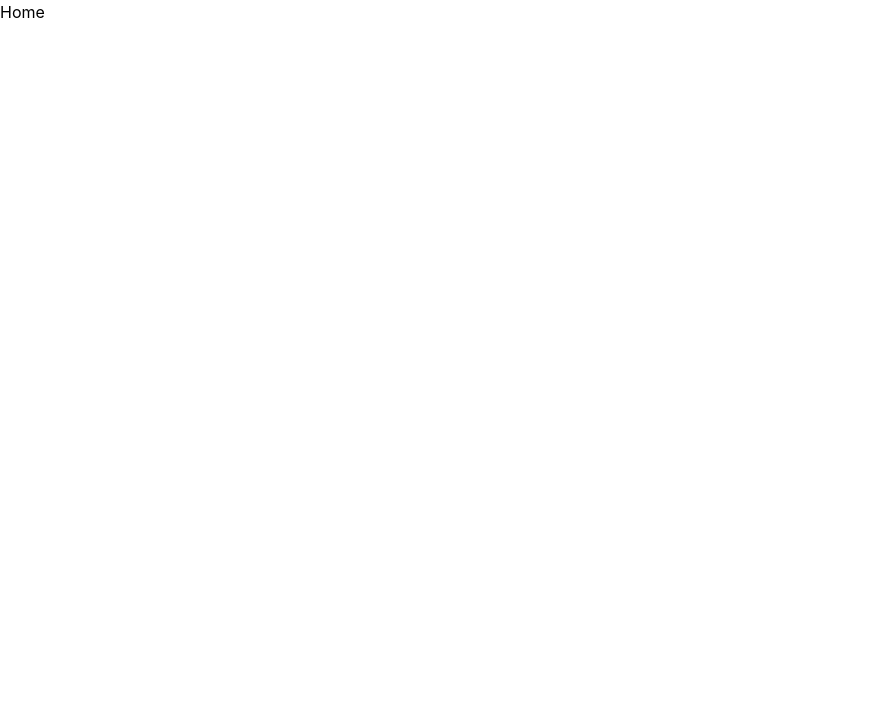
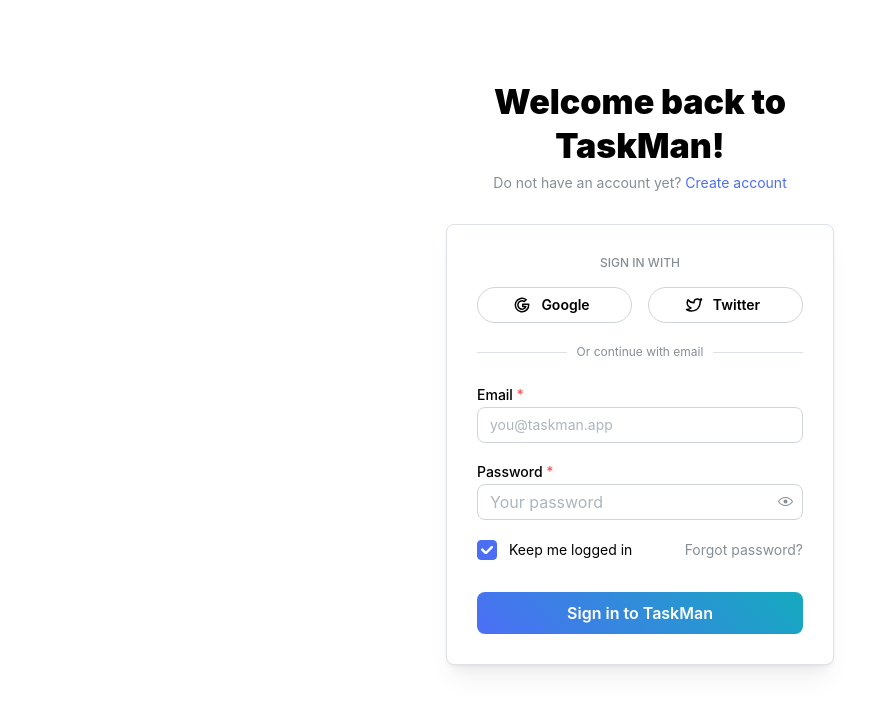
Before and after one commit to siletnbliss/task-manager-monorepo, a Next.js app in the folder web/: page / in a window 1280 px wide. Shown: the top 710 px of the page, without its empty margins (0-896 px from the left). Built offline with nearby package versions, Linux system fonts and the light colour scheme.

Commit message:
front: feat -> base login layout

```diff
--- a/web/app/page.tsx
+++ b/web/app/page.tsx
@@ -1,3 +1,38 @@
-export default function HomePage() {
-  return <>Home</>;
+'use client';
+
+import Link from 'next/link';
+import { Anchor, Container, Divider, Paper, Text, Title } from '@mantine/core';
+import { SocialButtons } from '@/modules/auth/components/SocialButtons';
+import { LoginForm } from '@/modules/auth/widgets/login/LoginForm';
+import { useLogin } from '@/modules/auth/widgets/login/useLogin';
+
+export default function LoginPage() {
+  const { form, handleSubmit } = useLogin();
+
+  return (
+    <Container size={420} my={80}>
+      <Title ta="center" fw={900}>
+        Welcome back to TaskMan!
+      </Title>
+
+      <Text c="dimmed" size="sm" ta="center" mt={5}>
+        Do not have an account yet?{' '}
+        <Anchor size="sm" component={Link} href="/register">
+          Create account
+        </Anchor>
+      </Text>
+
+      <Paper withBorder shadow="md" p={30} mt={30} radius="md">
+        <Text size="xs" fw={500} c="dimmed" ta="center" mb="md">
+          SIGN IN WITH
+        </Text>
+
+        <SocialButtons />
+
+        <Divider label="Or continue with email" labelPosition="center" my="lg" />
+
+        <LoginForm form={form} onSubmit={handleSubmit} />
+      </Paper>
+    </Container>
+  );
 }
--- /dev/null
+++ b/web/modules/auth/components/SocialButtons.tsx
@@ -0,0 +1,15 @@
+import { IconBrandGoogle, IconBrandTwitter } from '@tabler/icons-react';
+import { Button, Group } from '@mantine/core';
+
+export function SocialButtons() {
+  return (
+    <Group grow mb="md" mt="md">
+      <Button leftSection={<IconBrandGoogle size={18} />} variant="default" radius="xl">
+        Google
+      </Button>
+      <Button leftSection={<IconBrandTwitter size={18} />} variant="default" radius="xl">
+        Twitter
+      </Button>
+    </Group>
+  );
+}
--- /dev/null
+++ b/web/modules/auth/widgets/login/LoginForm.tsx
@@ -0,0 +1,54 @@
+import Link from 'next/link';
+import { Anchor, Button, Checkbox, Group, PasswordInput, Stack, TextInput } from '@mantine/core';
+import { UseFormReturnType } from '@mantine/form';
+
+interface LoginFormProps {
+  form: UseFormReturnType<any>;
+  onSubmit: (e?: React.FormEvent) => void;
+}
+
+export function LoginForm({ form, onSubmit }: LoginFormProps) {
+  return (
+    <form onSubmit={onSubmit}>
+      <Stack>
+        <TextInput
+          label="Email"
+          placeholder="you@taskman.app"
+          required
+          radius="md"
+          {...form.getInputProps('email')}
+        />
+
+        <PasswordInput
+          label="Password"
+          placeholder="Your password"
+          required
+          radius="md"
+          {...form.getInputProps('password')}
+        />
+      </Stack>
+
+      <Group justify="space-between" mt="lg">
+        <Checkbox
+          label="Keep me logged in"
+          {...form.getInputProps('keepLoggedIn', { type: 'checkbox' })}
+        />
+        <Anchor component={Link} href="/forgot-password" size="sm" c="dimmed">
+          Forgot password?
+        </Anchor>
+      </Group>
+
+      <Button
+        fullWidth
+        mt="xl"
+        size="md"
+        radius="md"
+        type="submit"
+        variant="gradient"
+        gradient={{ from: 'indigo', to: 'cyan' }}
+      >
+        Sign in to TaskMan
+      </Button>
+    </form>
+  );
+}
--- /dev/null
+++ b/web/modules/auth/widgets/login/useLogin.ts
@@ -0,0 +1,25 @@
+import { useForm } from '@mantine/form';
+
+export const useLogin = () => {
+  const form = useForm({
+    initialValues: {
+      email: '',
+      password: '',
+      keepLoggedIn: true,
+    },
+    validate: {
+      email: (val) => (/^\S+@\S+$/.test(val) ? null : 'Invalid email'),
+      password: (val) => (val.length < 6 ? 'Password must be at least 6 characters' : null),
+    },
+  });
+
+  const handleSubmit = (values: typeof form.values) => {
+    // TODO: api call
+    console.log('Submitting:', values);
+  };
+
+  return {
+    form,
+    handleSubmit: form.onSubmit(handleSubmit),
+  };
+};
--- a/web/package.json
+++ b/web/package.json
@@ -21,6 +21,7 @@
   },
   "dependencies": {
     "@mantine/core": "8.3.10",
+    "@mantine/form": "^8.3.10",
     "@mantine/hooks": "8.3.10",
     "@next/bundle-analyzer": "^16.0.0",
     "@tabler/icons-react": "^3.35.0",
--- a/web/theme.ts
+++ b/web/theme.ts
@@ -4,4 +4,5 @@
 
 export const theme = createTheme({
   /* Put your mantine theme override here */
+  primaryColor: 'indigo',
 });
```
Also changed, not shown: 1 other file (tests, documents, lock files or other folders).
